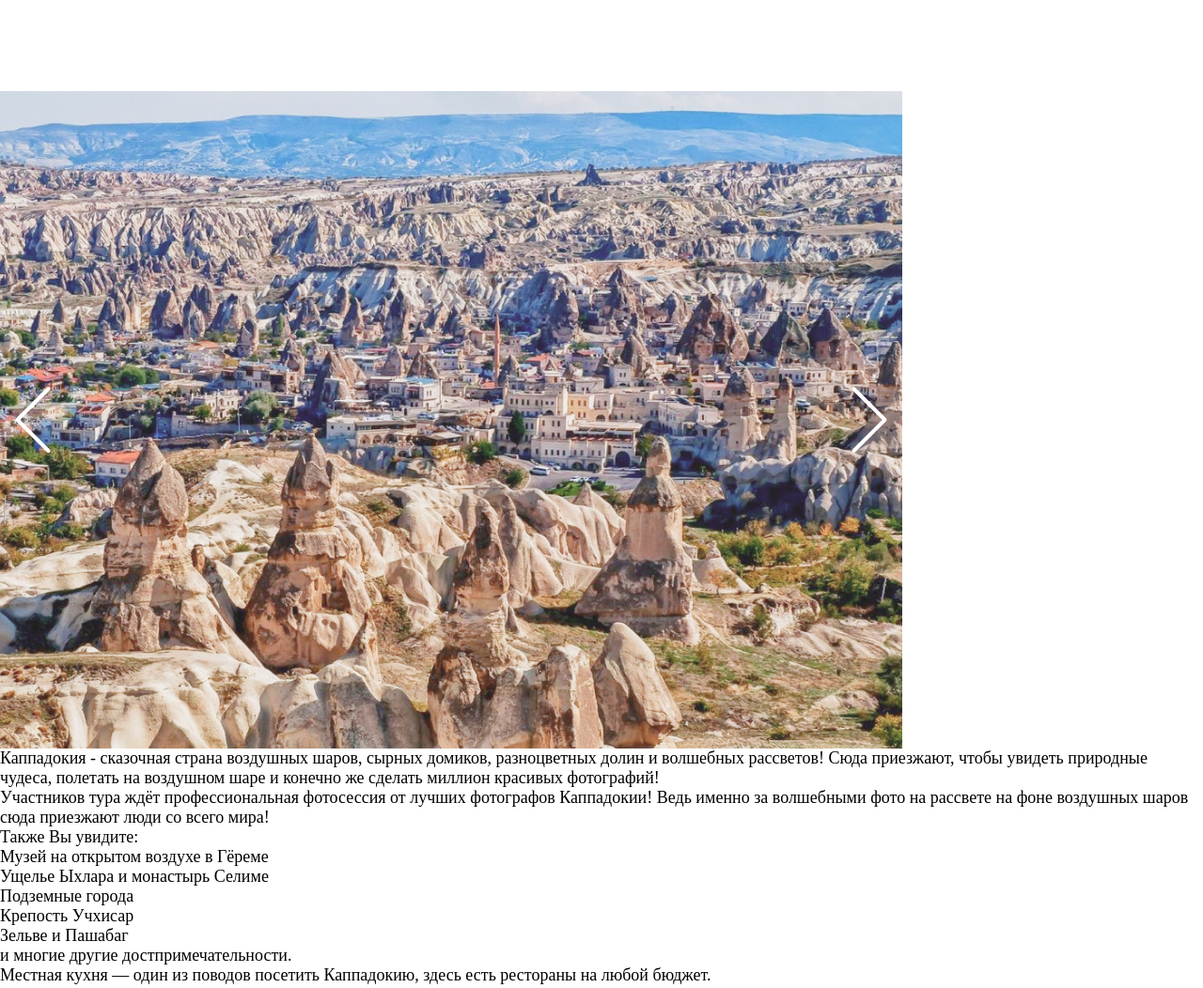
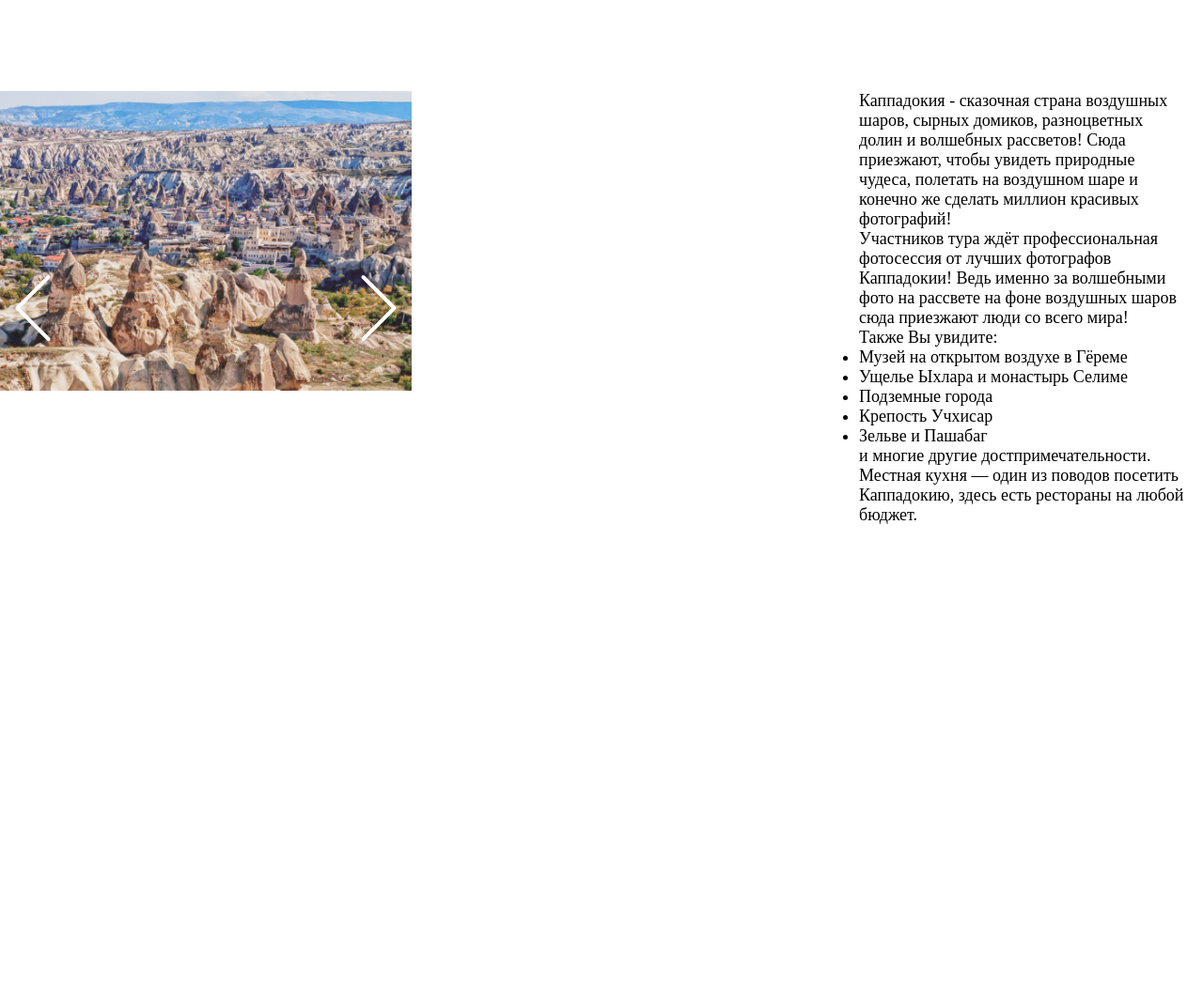
Before and after one commit to Lado923/kappadokia, a plain HTML site: page index.html in a window 1280 px wide. Shown: the part 1409-2461 px from the top of the page at 94% size. After the commit the page ends 2168 px from the top, so only its background shows below. Drawn offline with Linux system fonts and the light colour scheme; a web font is replaced by a local one.

Commit message:
feat: add css styles to first-section text

```diff
--- a/css/slider.css
+++ b/css/slider.css
@@ -3,8 +3,12 @@
     /* Положение элемента устанавливается относительно его исходной позиции: */
     position: relative;
     /* Центрируем по горизонтали: */
-    height: 700px;
-    width: 960px;
+    width: 50%;
+}
+
+.fairy-tail__item img{
+    position: relative;
+    width: 100%;
 }
 
 /* Кнопки назад и вперёд: */
--- a/css/style.css
+++ b/css/style.css
@@ -153,7 +153,18 @@ text-decoration: underline;
     margin-top: -66px;
     margin-right: 80px;
 }
-
-.fairy-tail {
+.fairy-tail__inner {
+    display: flex;
 
 }
+.fairy-tail__container {
+    max-width: 1230px;
+    padding: 0 15px;
+    margin: 0 auto;
+}
+
+.fairy-tail__body {
+    padding-left: 55px;
+    width: 50%;
+    margin-left: auto;
+}
```
